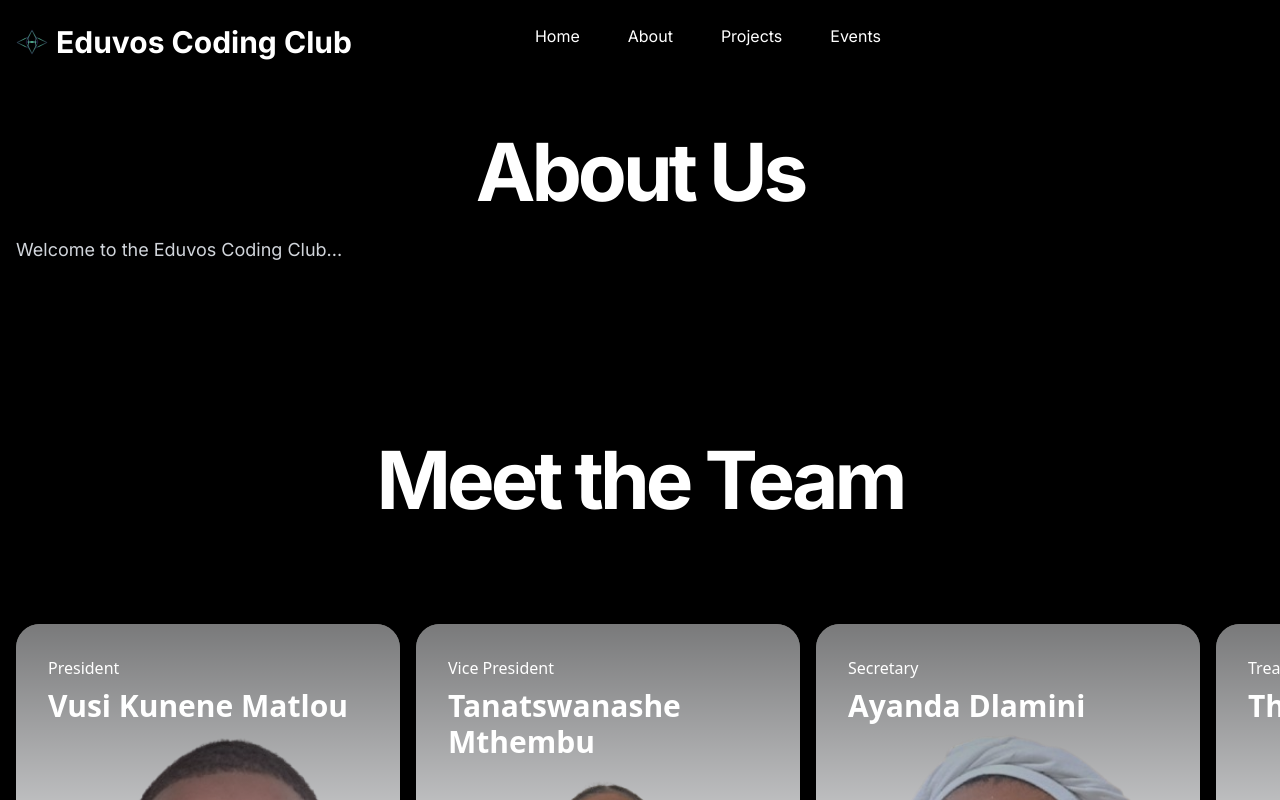
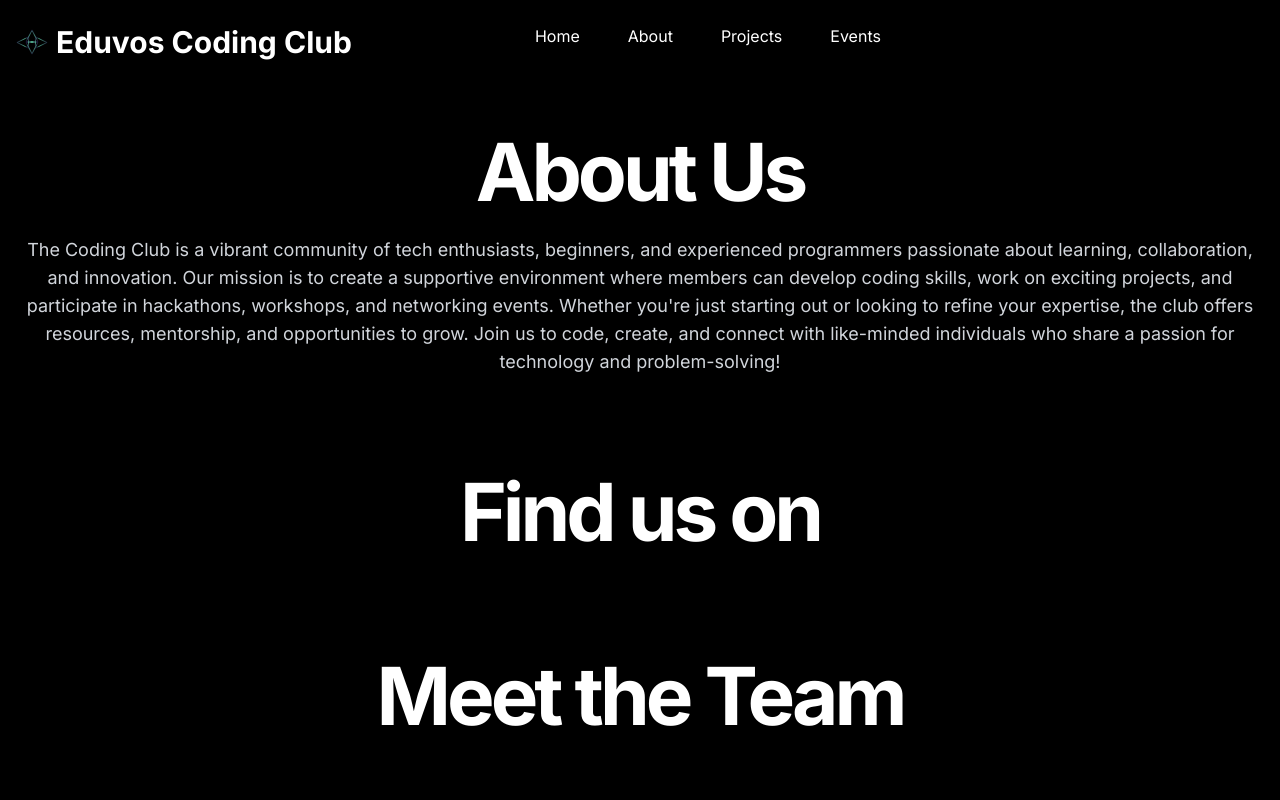
Before and after one commit to 1Blxnk1/coding-club-site-vossie, a Next.js app in the folder codingclub_site/: page /about in a window 1280 px wide. Shown: the top 800 px of the page. Built offline with nearby package versions, Linux system fonts and the light colour scheme.

Commit message:
Enhance About page: update club description for clarity and engagement; improve animations and styling for better presentation

```diff
--- a/codingclub_site/src/app/about/page.tsx
+++ b/codingclub_site/src/app/about/page.tsx
@@ -166,10 +166,41 @@ export default function About() {
         >
         About Us
       </motion.div>
-        <p className="text-lg text-gray-300 mb-12">
-          Welcome to the Eduvos Coding Club...
-        </p>
+      <motion.p
+          className="text-lg text-gray-300 mb-12 text-center"
+          initial={{ opacity: 0 }}
+          animate={{
+            opacity: 1,
+            transition: { delay: 0.2, duration: 0.5 }
+          }}
+        >
+          The Coding Club is a vibrant community of tech enthusiasts, beginners, and experienced programmers passionate about learning, collaboration, and innovation. Our mission is to create a supportive environment where members can develop coding skills, work on exciting projects, and participate in hackathons, workshops, and networking events. Whether you're just starting out or looking to refine your expertise, the club offers resources, mentorship, and opportunities to grow. Join us to code, create, and connect with like-minded individuals who share a passion for technology and problem-solving!
+        </motion.p>
       </div>
+
+      <motion.div
+          className="text-4xl font-bold text-white mb-6 text-center single-line"
+          initial={{ opacity: 0, y: 20 }}
+          animate={{
+            opacity: 1,
+            y: 0,
+            transition: {
+              duration: 0.5,
+              ease: "easeOut"
+            }
+          }}
+          style={{
+            display: "block",
+            textAlign: "center",
+            position: "relative",
+            translate: "none",
+            rotate: "none",
+            scale: "none",
+            transform: "translate(0px)"
+          }}
+        >
+        Find us on
+      </motion.div>
 
       {/* Cards section */}
       <div className="py-20 bg-black">
--- a/codingclub_site/src/app/page.tsx
+++ b/codingclub_site/src/app/page.tsx
@@ -178,7 +178,7 @@ func main() {
       <div className="
         fixed
         inset-0
-        text-green-500/20
+        text-teal-700/90
         font-mono
       ">
         {Array.from({ length: 50 }).map((_, i) => (
@@ -226,7 +226,7 @@ func main() {
       </div>
 
       {/* Code Block above location */}
-      <div className="absolute bottom-1/3 right-8 z-50 w-[400px]">
+      <div className="absolute bottom-1/2 right-20 z-50 w-[400px]">
         <CodeBlock
           language={codeExamples[currentCodeIndex].language}
           filename={codeExamples[currentCodeIndex].filename}
```
